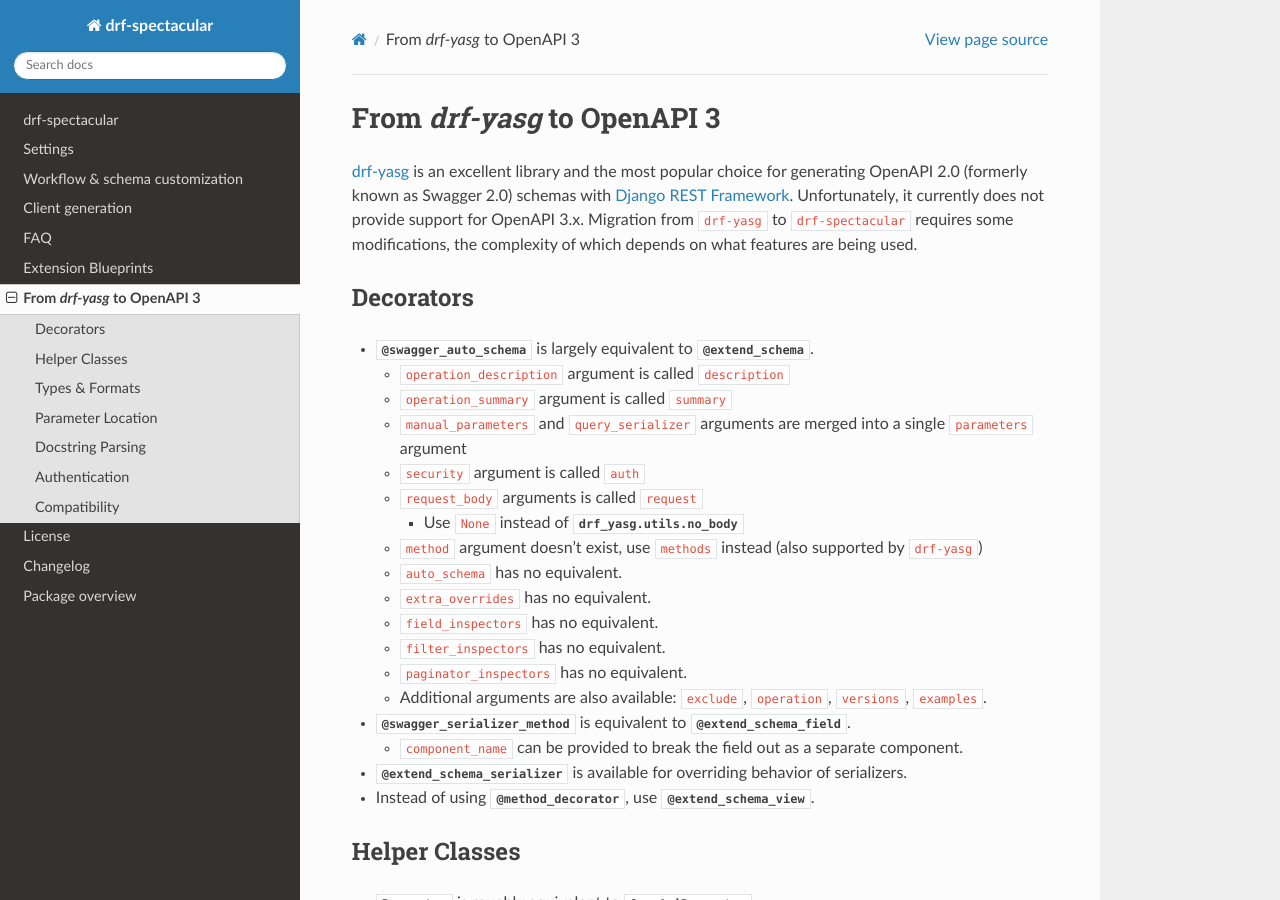
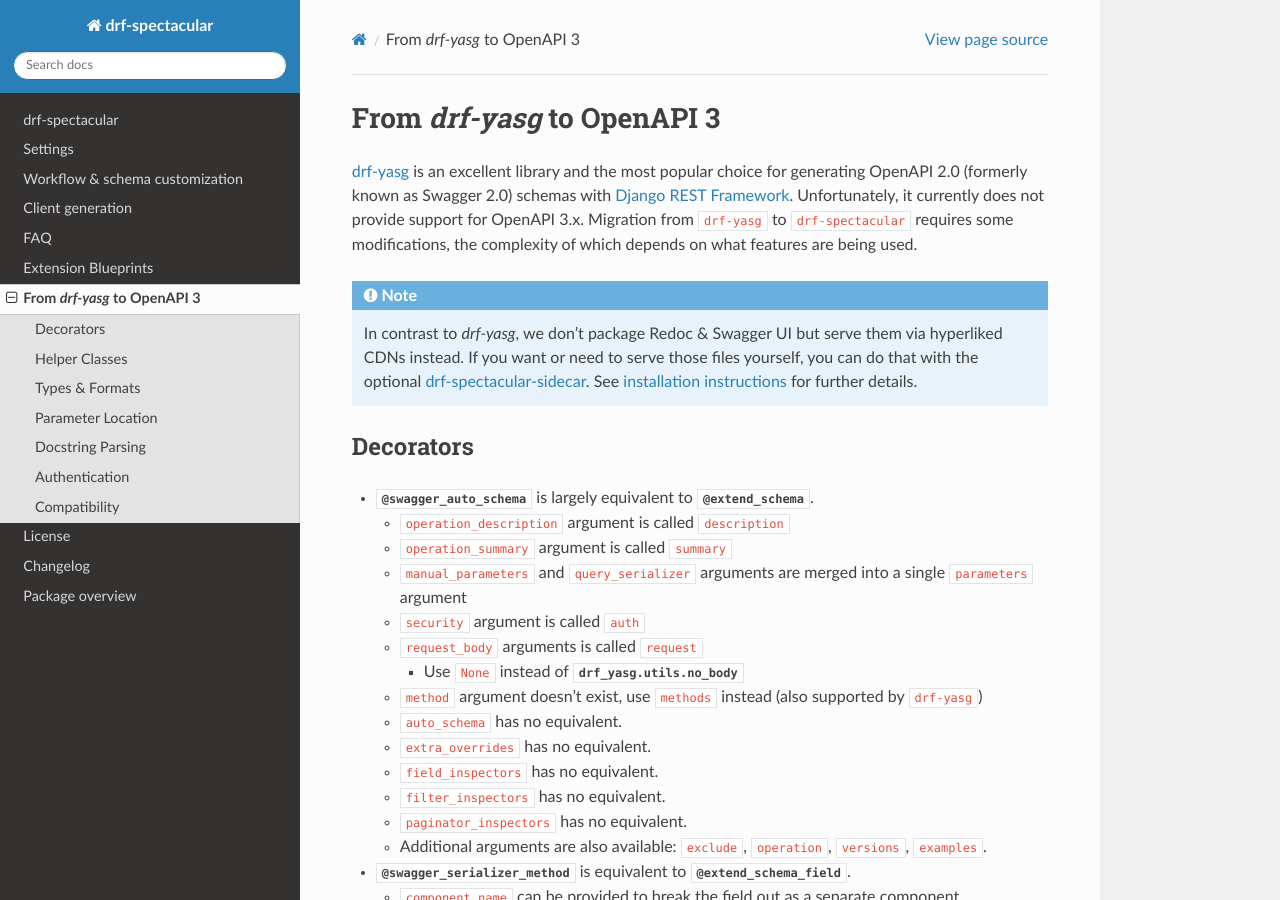
Before and after one commit to tfranzel/drf-spectacular, a Sphinx documentation site: the page built from docs/drf_yasg.rst, in a window 1280 px wide and 900 px high. Built offline with Sphinx 7.4.7 and the Read the Docs theme 2.0.0, drawn with Linux system fonts in a browser that asks for light colours.

Commit message:
update doc #530

```diff
--- a/docs/drf_yasg.rst
+++ b/docs/drf_yasg.rst
@@ -8,6 +8,12 @@
 
 __ https://pypi.org/project/drf-yasg
 __ https://pypi.org/project/djangorestframework/
+
+.. note:: In contrast to `drf-yasg`, we don't package Redoc & Swagger UI but serve them via hyperliked CDNs instead.
+  If you want or need to serve those files yourself, you can do that with the optional
+  `drf-spectacular-sidecar <https://github.com/tfranzel/drf-spectacular-sidecar>`_. See
+  :ref:`installation instructions <sidecar>` for further details.
+
 
 Decorators
 ----------
--- a/docs/readme.rst
+++ b/docs/readme.rst
@@ -1 +1,3 @@
+.. _readme:
+
 .. include:: ../README.rst
```
Also changed, not shown: README.rst (+8 -4 lines).
